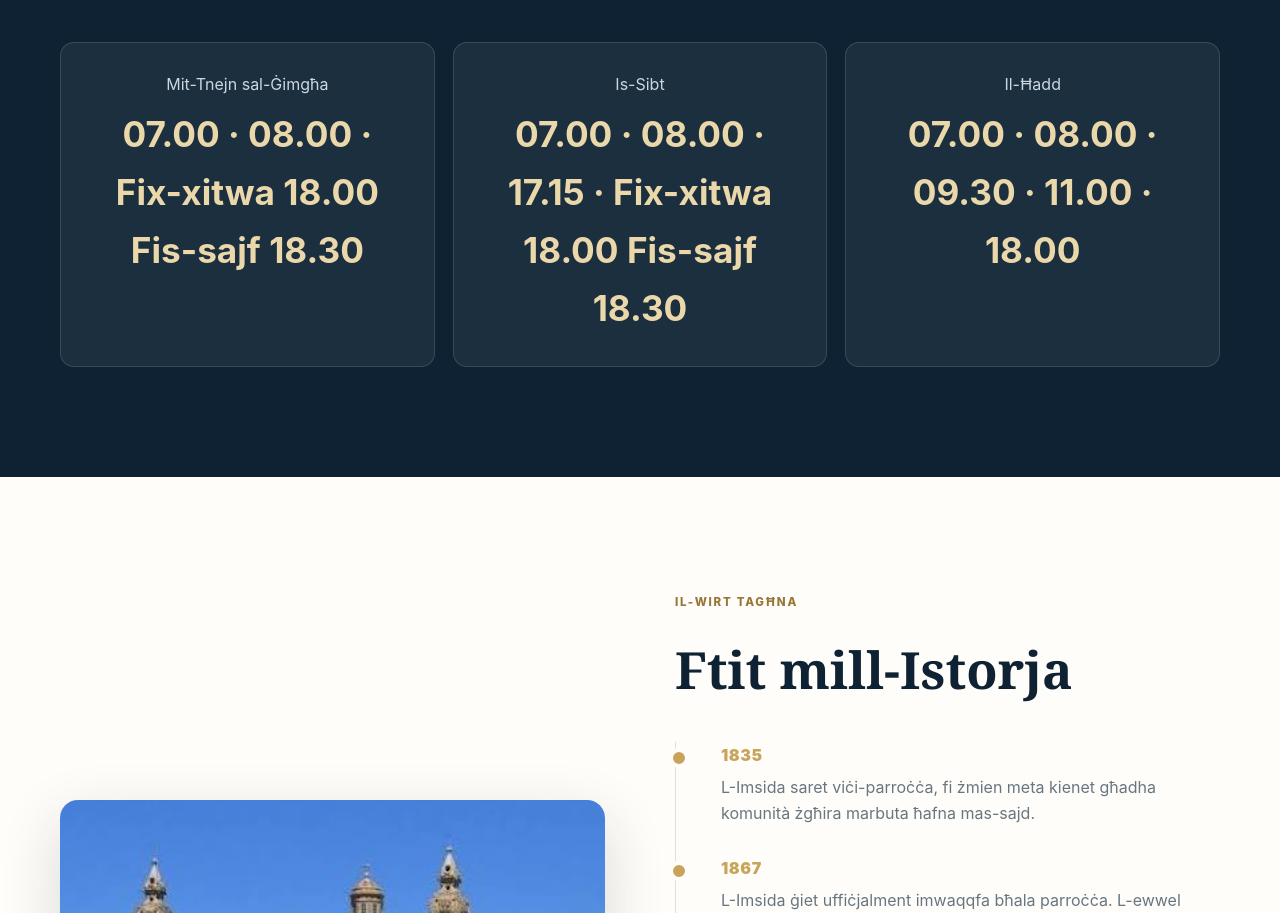
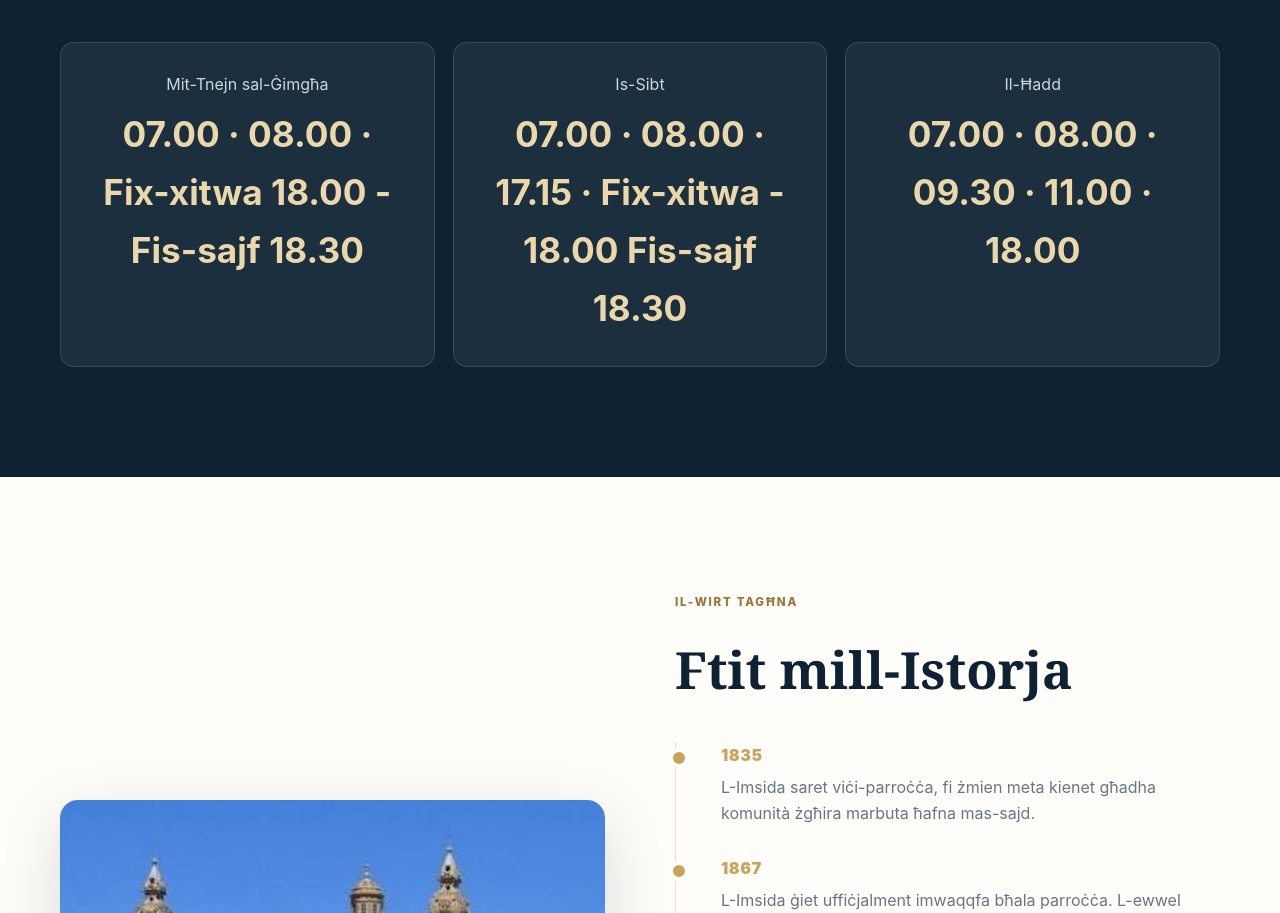
Before and after one commit to Parrocca/parrocca-msida, a plain HTML site: page index.html in a window 1280 px wide. Shown: the part 2557-3470 px from the top of the page. Drawn offline with Linux system fonts and the light colour scheme.

Commit message:
Fix formatting of mass times in index.html

```diff
--- a/index.html
+++ b/index.html
@@ -112,11 +112,11 @@
         <div class="mass-grid">
           <div class="mass-card">
             <span>Mit-Tnejn sal-Ġimgħa</span>
-            <strong>07.00 · 08.00 ·      Fix-xitwa 18.00 Fis-sajf 18.30</strong>
+            <strong>07.00 · 08.00 ·      Fix-xitwa 18.00  -  Fis-sajf 18.30</strong>
           </div>
           <div class="mass-card">
             <span>Is-Sibt</span>
-            <strong>07.00 · 08.00 · 17.15 ·      Fix-xitwa 18.00 Fis-sajf 18.30</strong>
+            <strong>07.00 · 08.00 · 17.15 ·      Fix-xitwa  -  18.00 Fis-sajf 18.30</strong>
           </div>
           <div class="mass-card">
             <span>Il-Ħadd</span>
```
